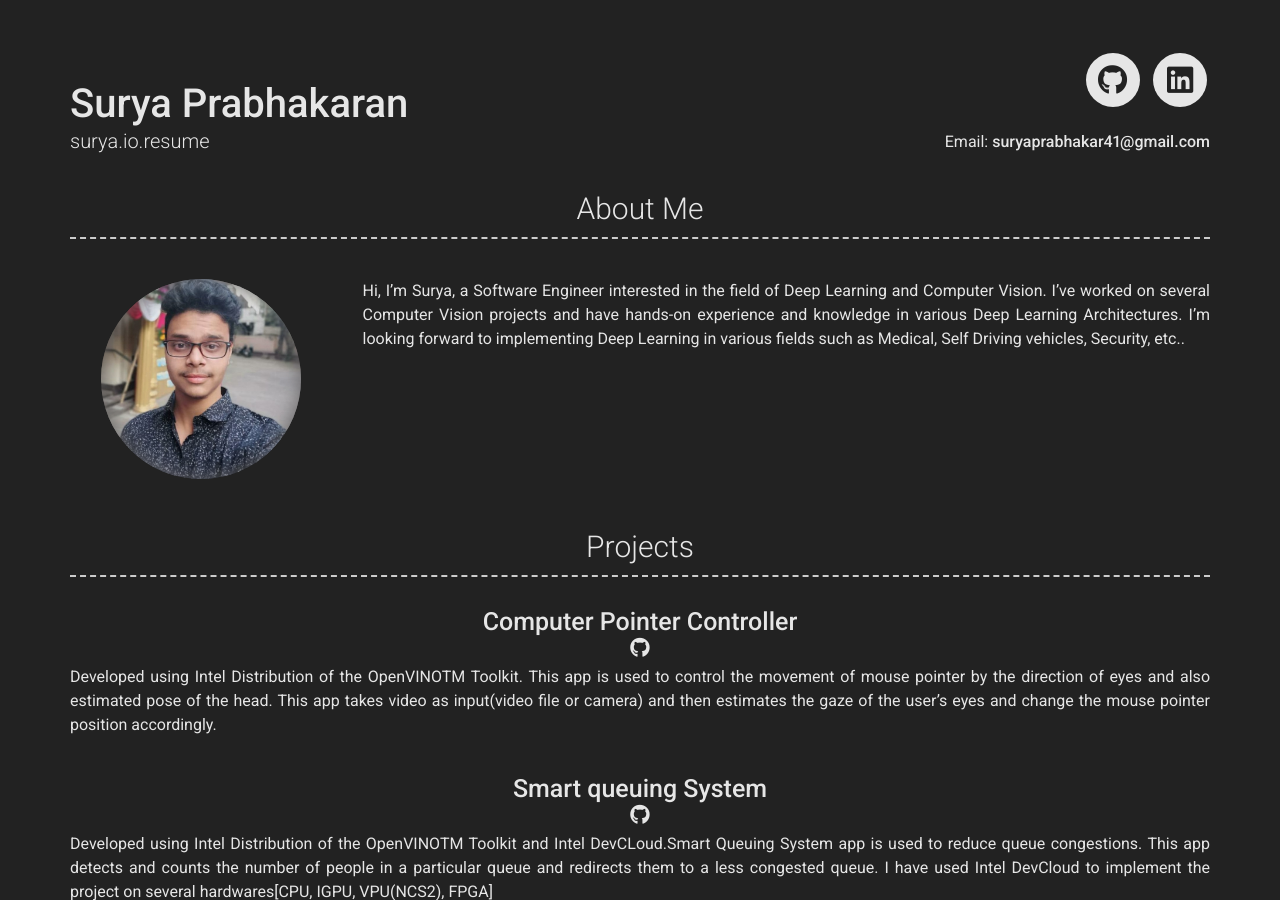
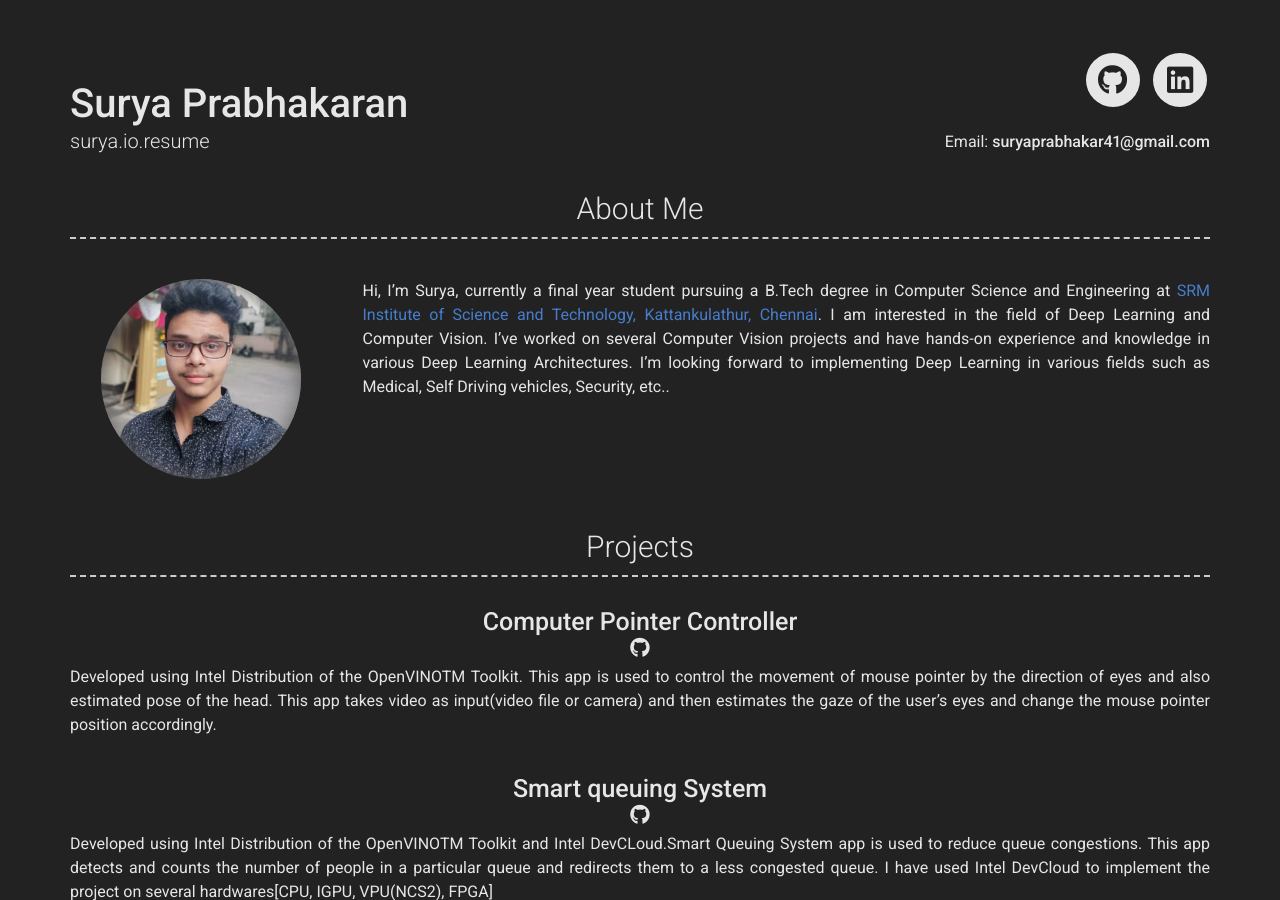
Before and after one commit to suryaprabhakar414/surya.io.resume, a Jekyll site: the page built from index.md, in a window 1280 px wide and 900 px high. Built offline with Jekyll 4.4.1, drawn with Linux system fonts in a browser that asks for light colours; nearby versions of some CDN libraries.

Commit message:
Update _config.yml

```diff
--- a/_config.yml
+++ b/_config.yml
@@ -37,7 +37,7 @@ linkedin_username: surya-prabhakaran
 # about_title: About Me (Use this to override about section title)
 about_profile_image: _test/images/Surya1.jpeg
 about_content: > # this means to ignore newlines until the next config item.
-  Hi, I'm Surya, a Software Engineer interested in the field of Deep Learning and Computer Vision. I've worked on several Computer Vision projects and have hands-on experience and knowledge in various Deep Learning Architectures. I'm looking forward to implementing Deep Learning in various fields such as Medical, Self Driving vehicles, Security, etc..
+  Hi, I'm Surya, currently a final year student pursuing a B.Tech degree in Computer Science and Engineering at [SRM Institute of Science and Technology, Kattankulathur, Chennai](https://www.srmist.edu.in/). I am  interested in the field of Deep Learning and Computer Vision. I've worked on several Computer Vision projects and have hands-on experience and knowledge in various Deep Learning Architectures. I'm looking forward to implementing Deep Learning in various fields such as Medical, Self Driving vehicles, Security, etc..
 # Projects Section
 # projects_title: Projects #(Use this to override about projects section title)
 
```
